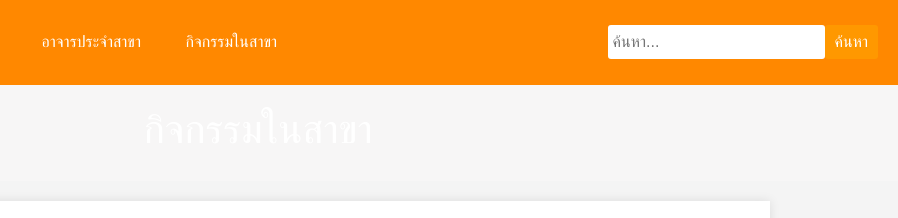
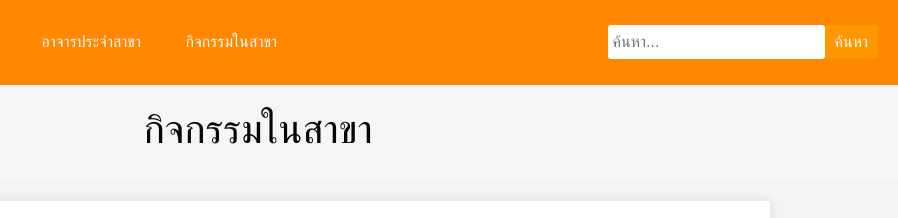
Before and after one commit to firstRKO/first001, a plain HTML site: page กิจกรรมในสาขา.html in a window 1280 px wide. Shown: the top 218 px of the page, 382-1280 px from the left. Drawn offline with nearby package versions, Linux system fonts and the light colour scheme.

Commit message:
Add files via upload

```diff
--- a/กิจกรรมในสาขา.html
+++ b/กิจกรรมในสาขา.html
@@ -83,7 +83,7 @@
         }
         header {
             background-color: #f7f6f6;
-            color: white;
+            color: rgb(7, 7, 7);
             padding: 20px 0;
             text-align: center;
         }
```
